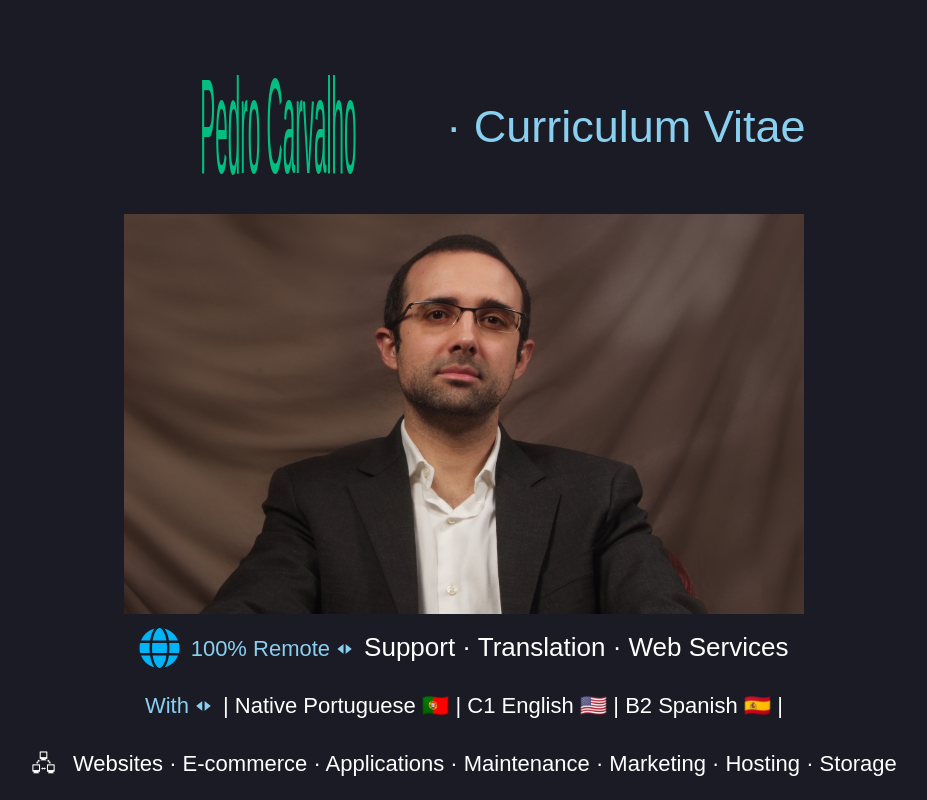
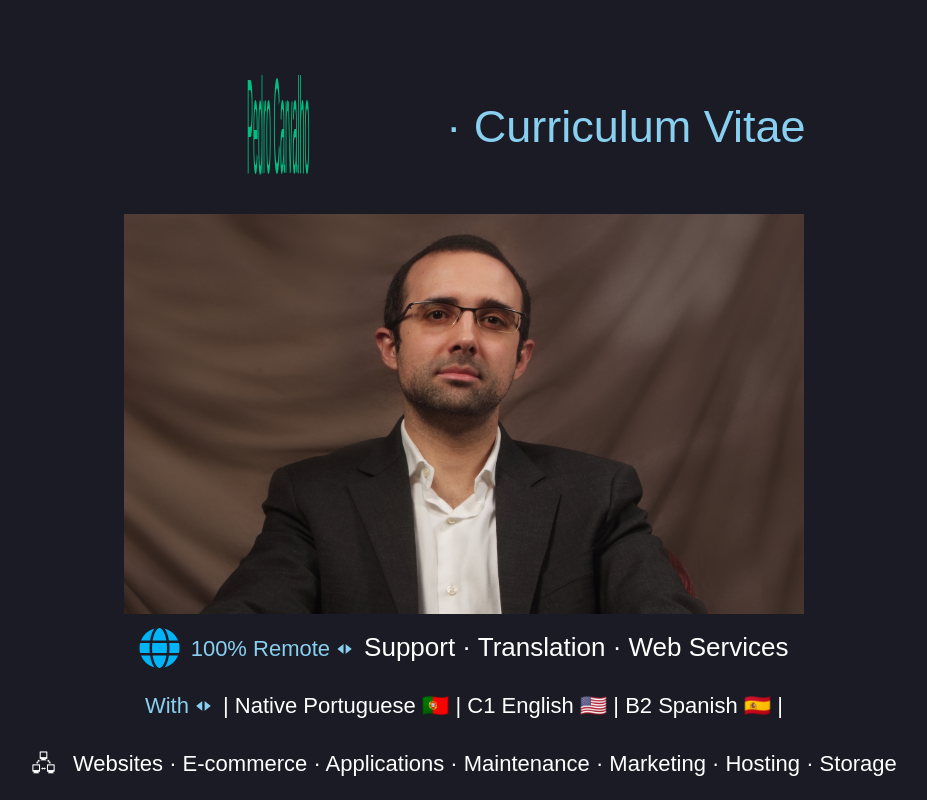
Before and after one commit to pedro-profile/html, a plain HTML site: page index.html in a window 1280 px wide. Shown: the top 800 px of the page, without its empty margins (176-1103 px from the left). Drawn offline with nearby package versions, Linux system fonts and the light colour scheme.

Commit message:
Initial commit

```diff
--- a/index.html
+++ b/index.html
@@ -29,7 +29,7 @@
           <div class="title text-center">
             <div class="join">
               <h1 style="font-size:45px;
-              transform: scale(.5, 3);
+              transform: scale(.2, 3);
 
               color:#00bf80;">Pedro Carvalho</h1>
               <h1 style="font-size:45px;color:#89cff0;">· Curriculum Vitae</h1>
```
